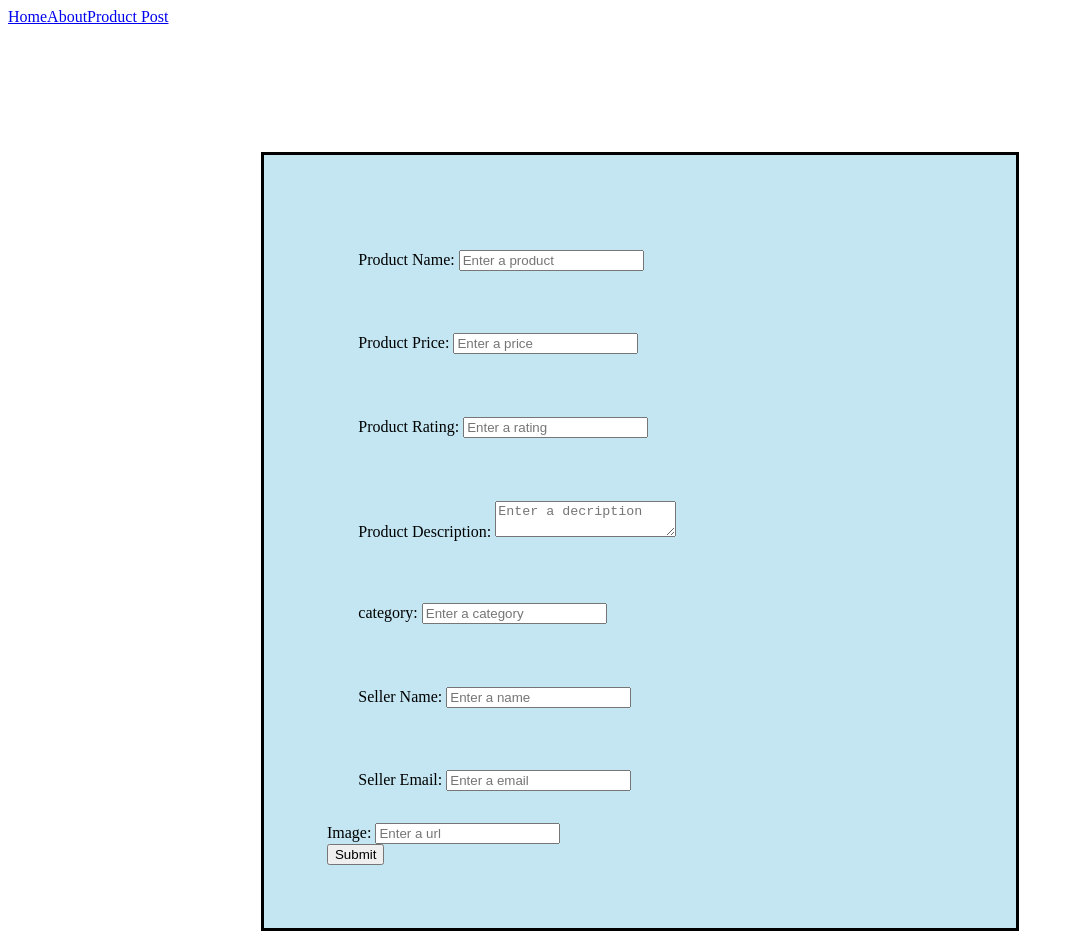
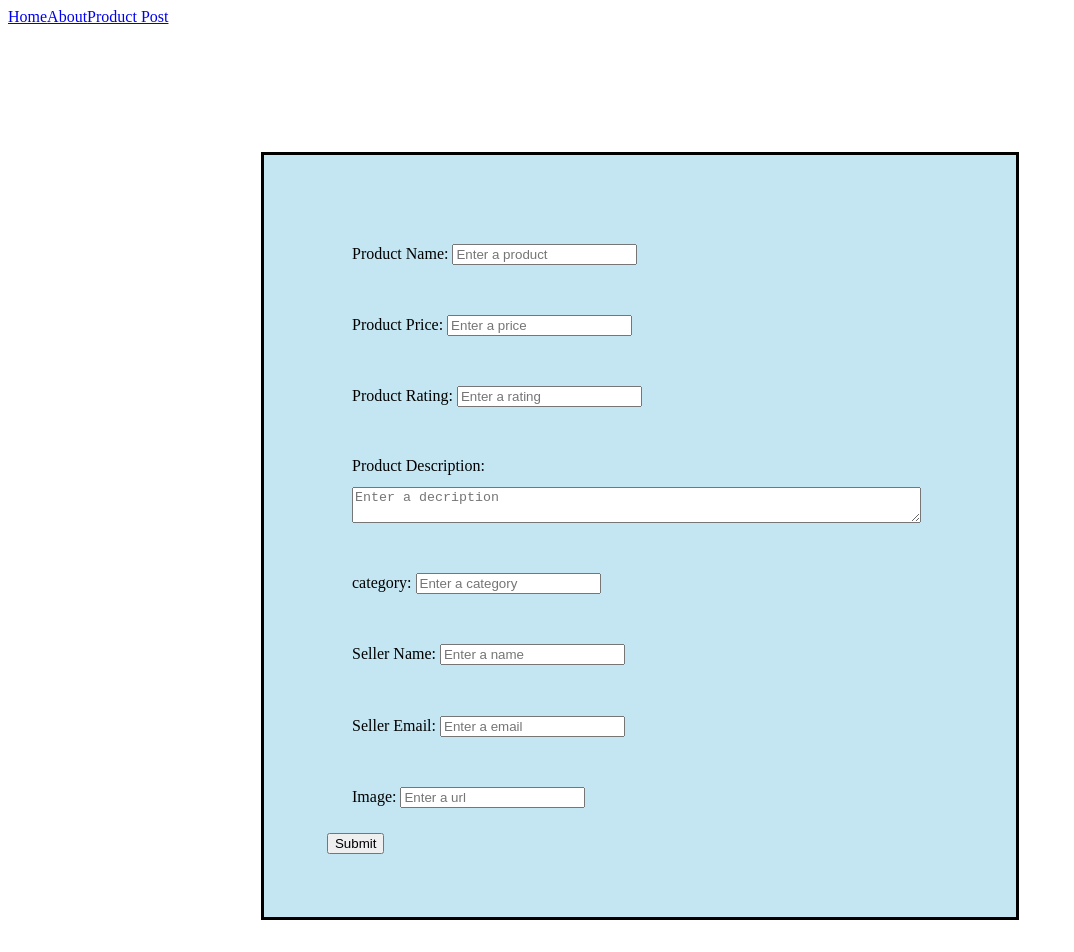
Before and after one commit to Nashid-Alam/SeliT, a React (Create React App) app in the folder client/: page /productpost in a window 1280 px wide. Shown: the top 952 px of the page, without its empty margins (0-1074 px from the left). Built offline with nearby package versions, Linux system fonts and the light colour scheme.

Commit message:
final edits to product update form

```diff
--- a/client/src/App.css
+++ b/client/src/App.css
@@ -45,7 +45,7 @@
 .productInput{
   width:100%;
   display: block;
-  padding:5%;
+  padding:4%;
 }
 
 .addProductForm{
@@ -55,7 +55,12 @@
   border-style: solid;
   background-color: rgb(195, 230, 242);
 }
-
+.textArea{
+  display: flex;
+  height:100%;
+  width:90%;
+  margin-top: 2%;
+}
 
 /* .button{
   display: flex;
--- a/client/src/pages/ProductPost.js
+++ b/client/src/pages/ProductPost.js
@@ -95,7 +95,7 @@ function ProductPost(props) {
 
         <div className="productInput">
         <label>Product Description: </label>
-        <textarea
+        <textarea className="textArea"
           name="productDescription"
           type="text"
           placeholder="Enter a decription"
@@ -132,7 +132,7 @@ function ProductPost(props) {
         />
         </div>
 
-        <div>
+        <div className="productInput">
         <label>Image: </label>
         <input
           name="image"
```
